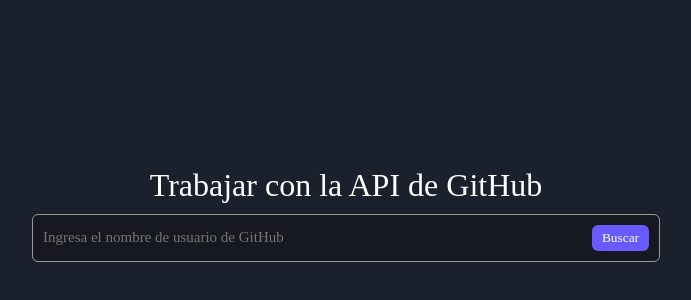
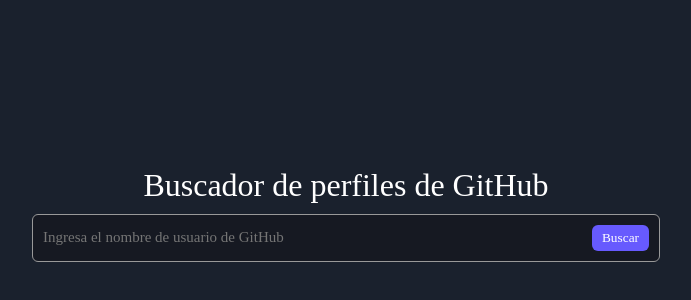
Before and after one commit to Ascencio7/GitHub-Buscador-Perfil, a plain HTML site: page index.html in a window 1280 px wide. Shown: the part 186-486 px from the top of the page, without its empty margins (294-985 px from the left). Drawn offline with Linux system fonts and the light colour scheme.

Commit message:
Cambio te titulo en la plantilla html.

```diff
--- a/index.html
+++ b/index.html
@@ -8,7 +8,7 @@
 </head>
 <body>
     <div class="container">
-        <h1>Trabajar con la API de GitHub</h1>
+        <h1>Buscador de perfiles de GitHub</h1>
         <div class="searchBox">
             <input type="text" id="searchInput" placeholder="Ingresa el nombre de usuario de GitHub">
             <button onclick="searchGithub()">Buscar</button>
```
